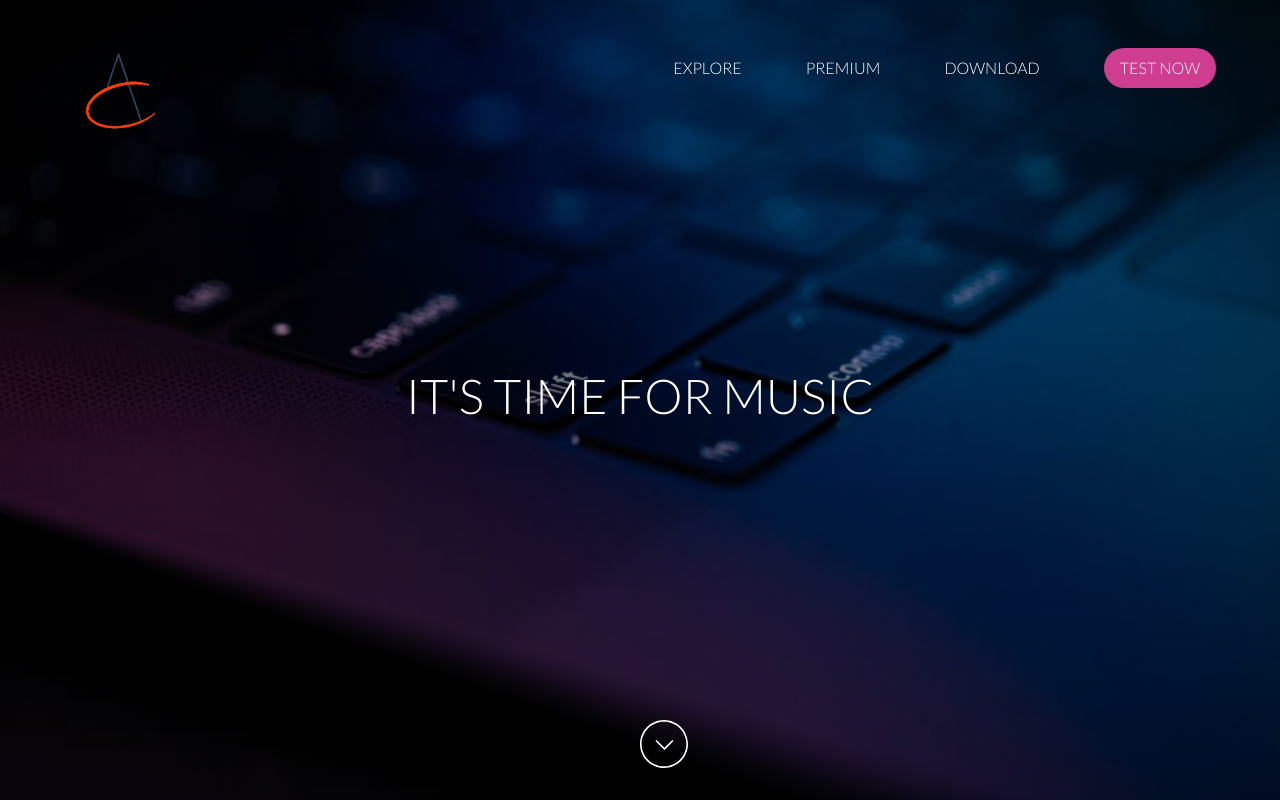
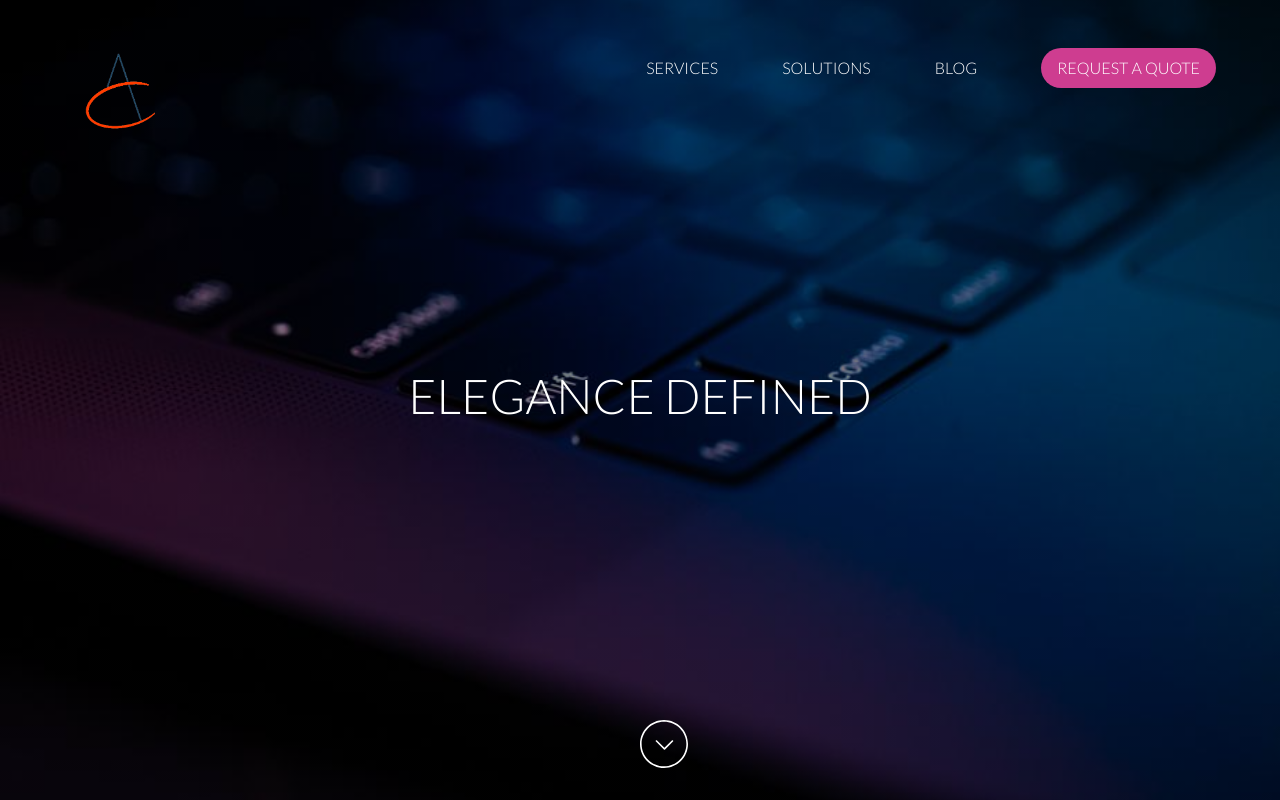
Before and after one commit to pkawalya/appcellon-site, a Next.js app: page / in a window 1280 px wide. Built offline with nearby package versions, Linux system fonts and the light colour scheme.

Commit message:
cleaned home

```diff
--- a/pages/index.js
+++ b/pages/index.js
@@ -18,10 +18,10 @@ const Home = () => (
 
         <nav class="navigation navigation--inline navigation--main">
           <ul>
-            <li><a href="#">Explore</a></li>
-            <li><a href="#">Premium</a></li>
-            <li><a href="#">Download</a></li>
-            <li><a href="#" class="button button--primary button--rounded">Test Now</a></li>
+            <li><a href="#">Services</a></li>
+            <li><a href="#">Solutions</a></li>
+            <li><a href="#">Blog</a></li>
+            <li><a href="#" class="button button--primary button--rounded">Request a quote</a></li>
           </ul>
         </nav>
 
@@ -35,7 +35,7 @@ const Home = () => (
 
       <div class="grid">
 
-        <h1>It's Time for Music</h1>
+        <h1>Elegance defined</h1>
 
         <a href="#" class="button--scroll animation animation--infinite animation--up-down"><svg xmlns="http://www.w3.org/2000/svg" width="48" height="48" viewBox="-275 398.7 44.2 44.2"><path fill="#fff" d="M-275 420.8c0-12.2 9.9-22.1 22.1-22.1s22.1 9.9 22.1 22.1c0 12.2-9.9 22.1-22.1 22.1s-22.1-9.9-22.1-22.1zm42.7 0c0-11.4-9.2-20.6-20.6-20.6-11.4 0-20.6 9.2-20.6 20.6 0 11.4 9.2 20.6 20.6 20.6 11.4 0 20.6-9.3 20.6-20.6zM-260.6 418c0-.2.1-.4.2-.5.3-.3.8-.3 1.1 0l6.8 6.8 6.8-6.8c.3-.3.8-.3 1.1 0 .3.3.3.8 0 1.1l-7.3 7.3c-.3.3-.8.3-1.1 0l-7.3-7.3c-.3-.2-.3-.4-.3-.6z"/></svg></a>
 
```
